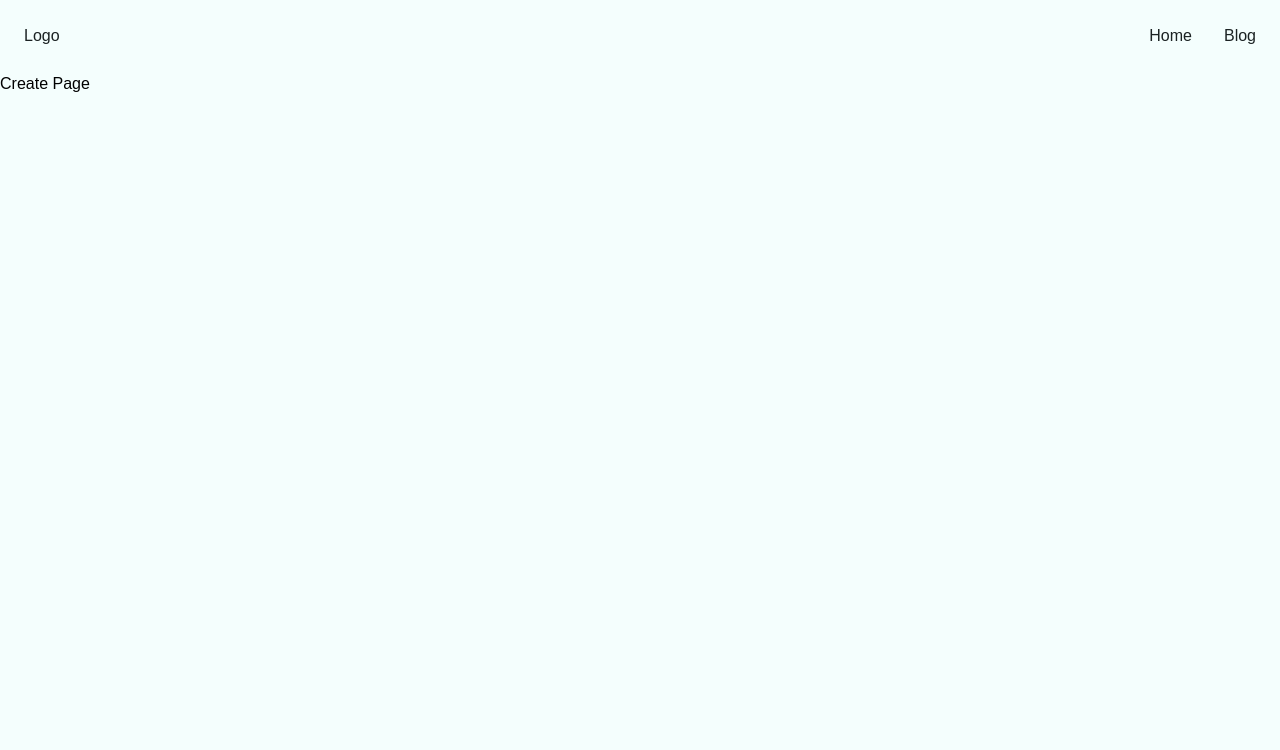
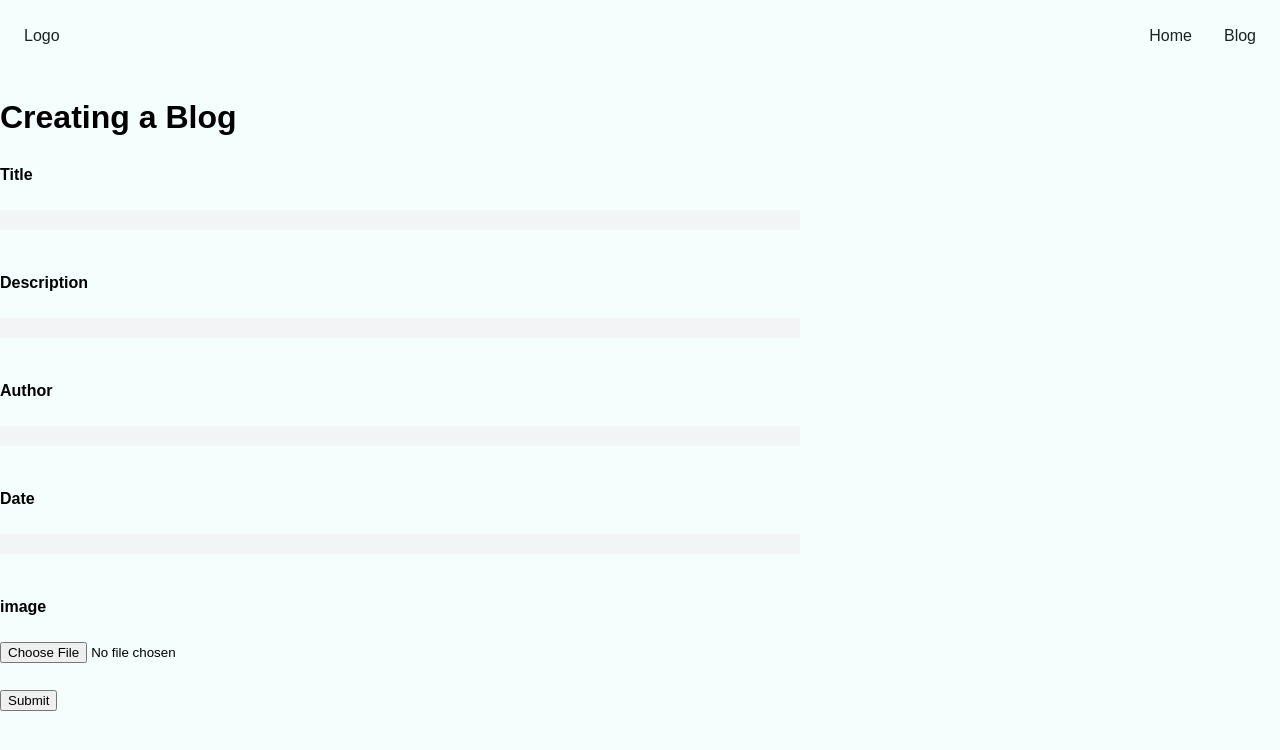
Before and after one commit to Psyfo-C-YA/blog-web-app, a React (Vite) app: page /createPage in a window 1280 px wide. Shown: the top 750 px of the page. Built offline with nearby package versions, Linux system fonts and the light colour scheme; a web font is replaced by a local one.

Commit message:
Update CreatePage.jsx

```diff
--- a/src/pages/CreatePage.jsx
+++ b/src/pages/CreatePage.jsx
@@ -1,13 +1,42 @@
 import React from 'react'
 import Navbar from '../components/Navbar'
 // import PropTypes from 'prop-types'
+import "../css/CreatePageStyles.css"
+const CreatePage = () => {
 
-const CreatePage = () => {
+
   return (
     <>
     <Navbar/>
-    Create Page
-    </>
+    <div className='container'>
+    <h1 className='center-x'>Creating a Blog</h1>
+     <div className='container-2'>
+      <h4>Title</h4>
+     <input type='text' className='text-input' placeholder=''></input>
+     <h4>Description</h4>
+     <input type='text' className='text-input' placeholder=''></input>
+     <h4>Author</h4>
+     <input type='text' className='text-input' placeholder=''></input>
+     <h4>Date</h4>
+     <input type='text' className='text-input' placeholder=''></input>
+     <h4>image</h4>
+     <input type='file' name='file'/>
+
+     <div>
+      <br></br>
+     <button>Submit</button>
+     </div>
+
+
+
+     </div>
+
+    </div>
+
+     </>
+
+
+
   )
 }
 
```
